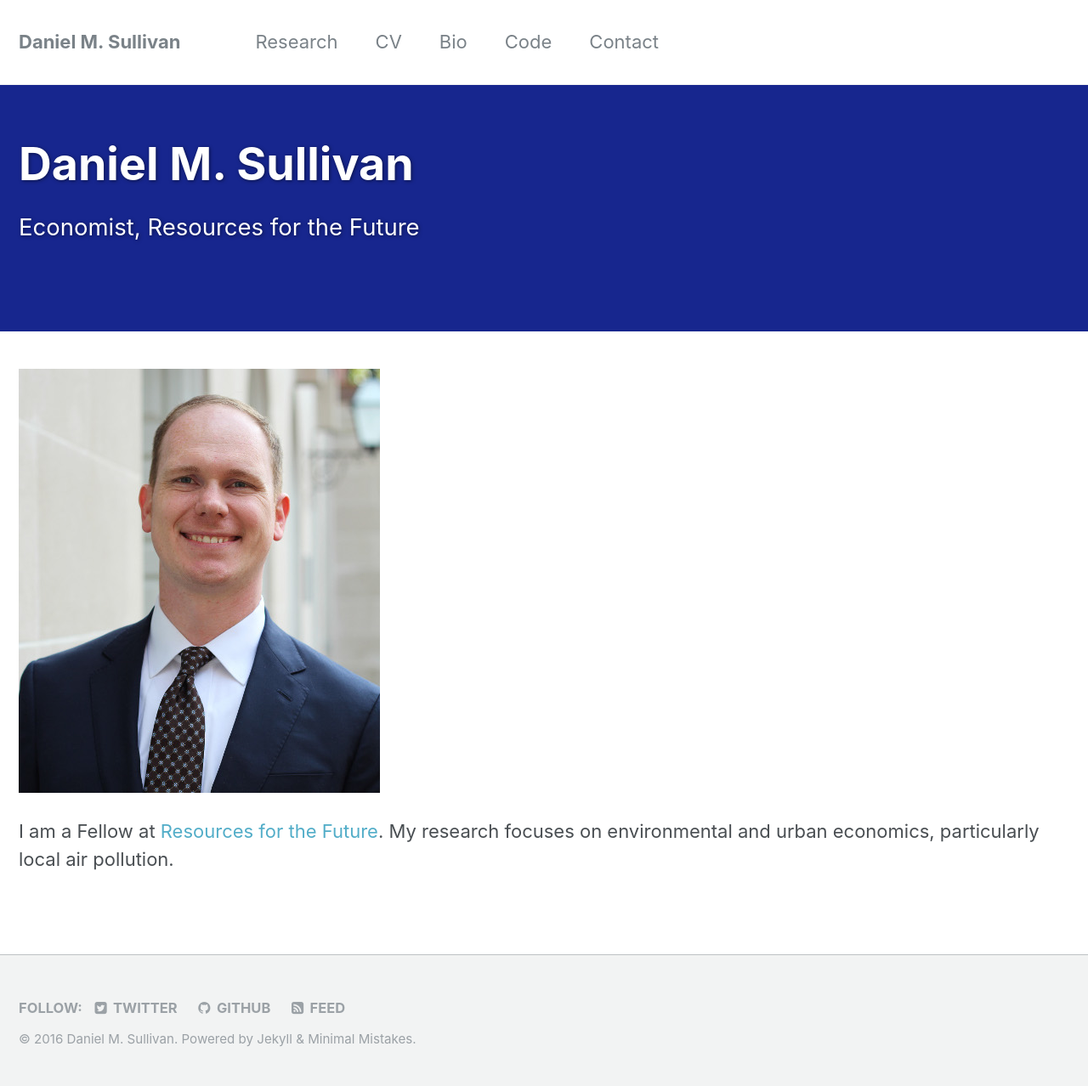
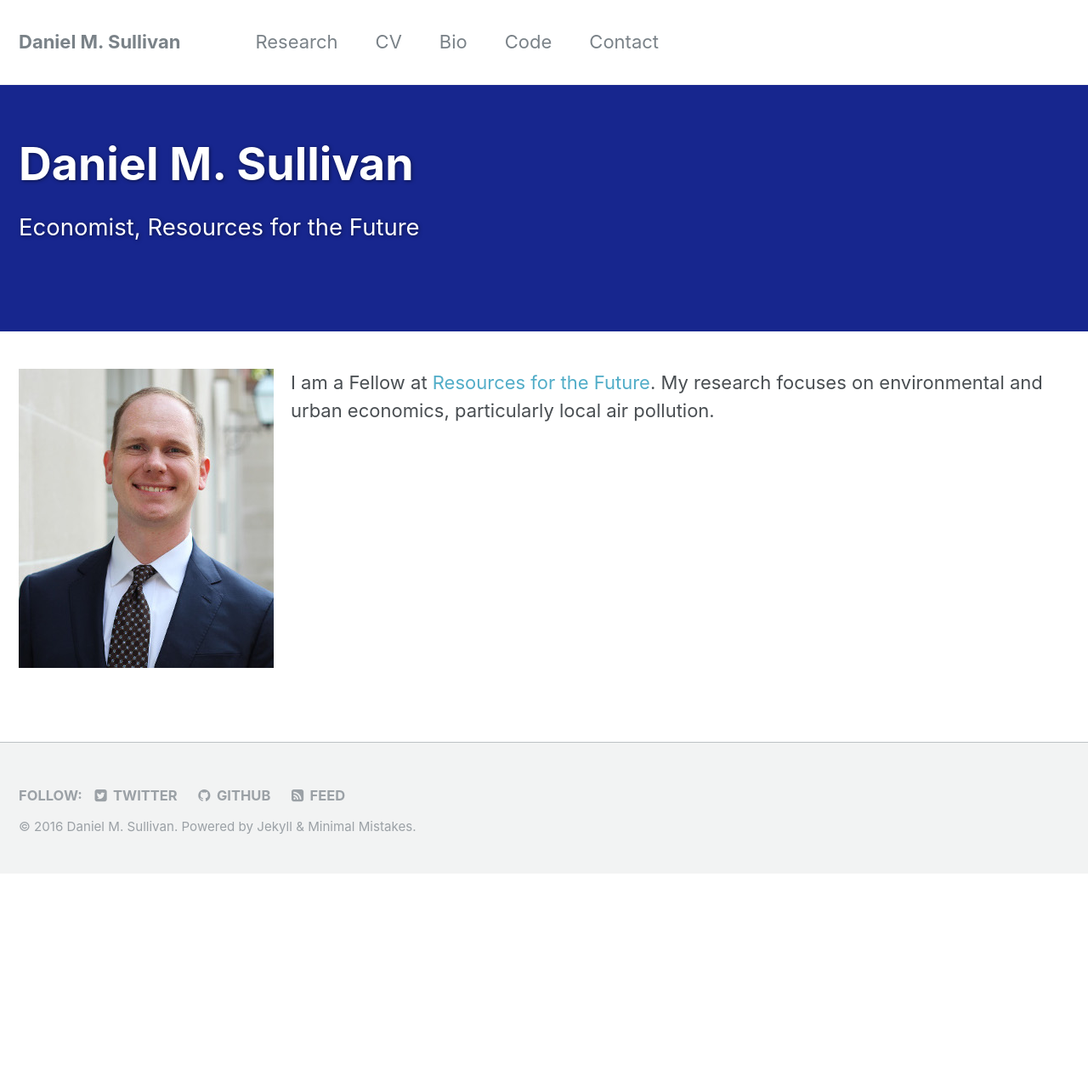
Before and after one commit to dmsul/dmsul.github.io, a Jekyll site: the page built from index.md, in a window 1280 px wide. Shown: the whole page at 85% size. Built offline with Jekyll 4.4.1, drawn with Linux system fonts in a browser that asks for light colours; after the commit the page ends 1028 px from its top, so only the background shows below that.

Commit message:
Change picture alignment

```diff
--- a/index.md
+++ b/index.md
@@ -10,7 +10,7 @@ excerpt: "Economist, Resources for the Future"
 ---
 {% include base_path %}
 
-![](/images/dms.jpg)
+![](/images/dms_med.jpg){: style="float:left;margin: 0 20px 20px 0"}
 
 I am a Fellow at [Resources for the Future](http://www.rff.org).
 My research focuses on environmental and urban economics, particularly local
```
